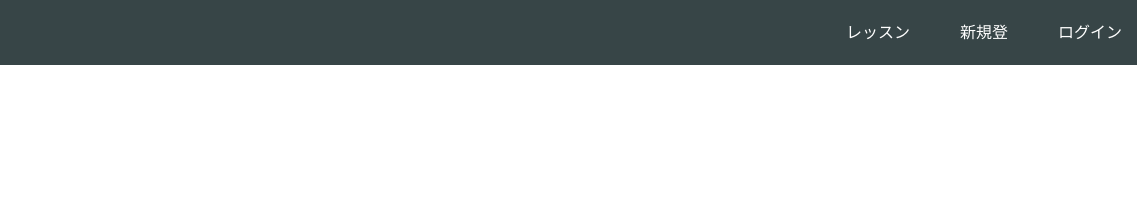
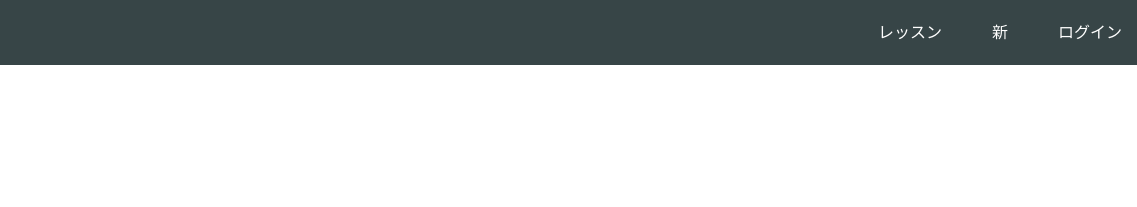
Before and after one commit to macchannn/sample, a plain HTML site: page index.html in a window 1280 px wide. Shown: the top 207 px of the page, 143-1280 px from the left. Drawn offline with Linux system fonts and the light colour scheme.

Commit message:
Update index.html

```diff
--- a/index.html
+++ b/index.html
@@ -16,7 +16,7 @@
       <span class="fa fa-bars menu-icon"></span>
       <div class="header-right">
         <a href="#">レッスン</a>
-        <a href="#">新規登</a>
+        <a href="#">新</a>
         <a href="#" class="login">ログイン</a>
       </div>
     </div>
```
